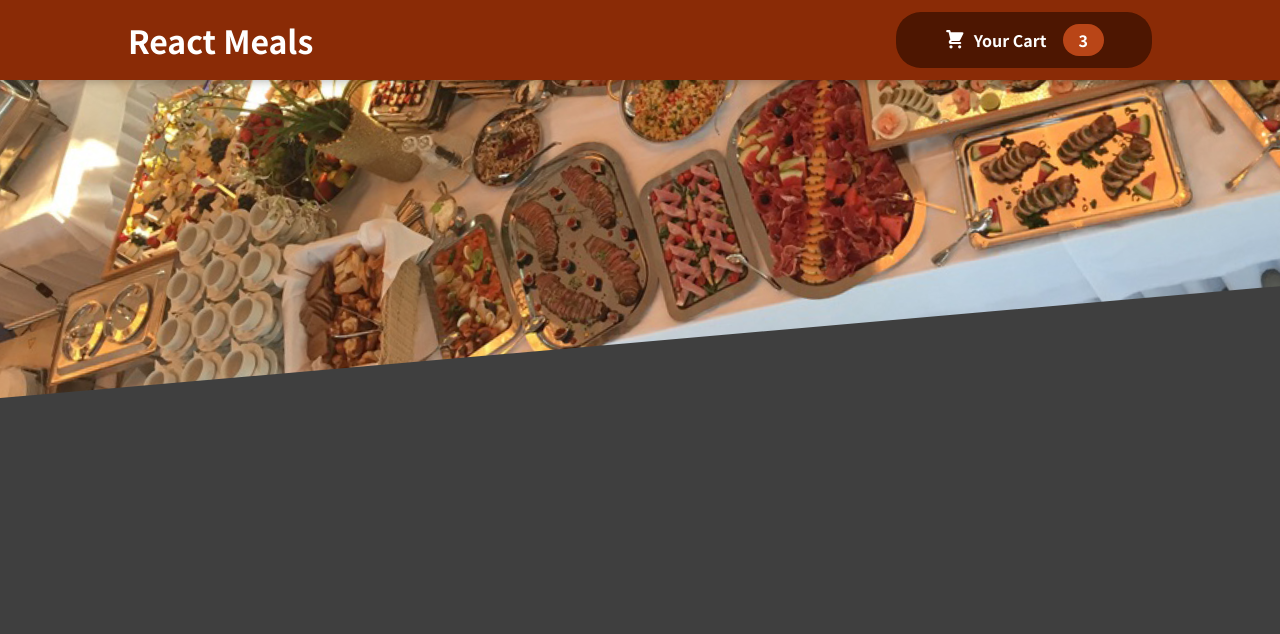
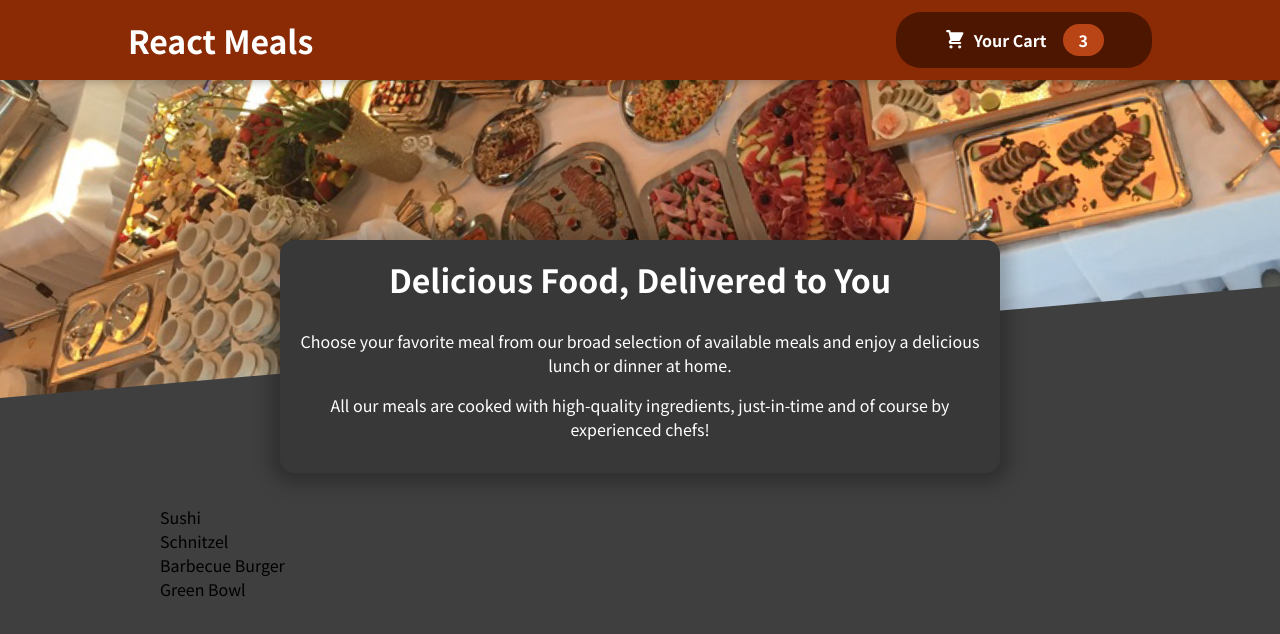
Before and after one commit to johnnyfers/react-meals, a JavaScript app: page / in a window 1280 px wide. Shown: the top 634 px of the page. Built offline with nearby package versions, Linux system fonts and the light colour scheme.

Commit message:
adding meals components

```diff
--- a/src/App.js
+++ b/src/App.js
@@ -1,9 +1,13 @@
 import Header from './components/Layout/Header/Header'
+import Meals from './components/Meals/Meals'
 
 function App() {
   return (
     <>
       <Header/>
+      <main>
+          <Meals/>
+      </main>
     </>
   );
 }
--- /dev/null
+++ b/src/components/Meals/AvailableMeals/AvailableMeals.js
@@ -0,0 +1,40 @@
+import classes from './AvailableMeals.module.css'
+
+const DUMMY_MEALS = [
+    {
+        id: 'm1',
+        name: 'Sushi',
+        description: 'Finest fish and veggies',
+        price: 22.99,
+    },
+    {
+        id: 'm2',
+        name: 'Schnitzel',
+        description: 'A german specialty!',
+        price: 16.5,
+    },
+    {
+        id: 'm3',
+        name: 'Barbecue Burger',
+        description: 'American, raw, meaty',
+        price: 12.99,
+    },
+    {
+        id: 'm4',
+        name: 'Green Bowl',
+        description: 'Healthy...and green...',
+        price: 18.99,
+    },
+];
+
+const AvailableMeals = () => {
+    return (
+        <section className={classes.meals}>
+            <ul>
+                {DUMMY_MEALS.map(meal => <li>{meal.name}</li>)}
+            </ul>
+        </section>
+    )
+}
+
+export default AvailableMeals
--- /dev/null
+++ b/src/components/Meals/AvailableMeals/AvailableMeals.module.css
@@ -0,0 +1,24 @@
+.meals {
+    max-width: 60rem;
+    width: 90%;
+    margin: 2rem auto;
+    animation: meals-appear 1s ease-out forwards;
+  }
+
+  .meals ul {
+    list-style: none;
+    margin: 0;
+    padding: 0;
+  }
+
+  @keyframes meals-appear {
+    from {
+      opacity: 0;
+      transform: translateY(3rem);
+    }
+
+    to {
+      opacity: 1;
+      transform: translateY(0);
+    }
+  }
--- a/src/components/Meals/Meals.js
+++ b/src/components/Meals/Meals.js
@@ -0,0 +1,13 @@
+import MealsSummary from './MealsSummary/MealsSummary'
+import AvailableMeals from './AvailableMeals/AvailableMeals'
+
+const Meals = ()=>{
+    return (
+        <>
+            <MealsSummary/>
+            <AvailableMeals/>
+        </>
+    )
+}
+
+export default Meals
--- a/src/components/Meals/MealsSummary/MealsSummary.js
+++ b/src/components/Meals/MealsSummary/MealsSummary.js
@@ -1,9 +1,20 @@
 import classes from './MealsSummary.module.css'
 
-const MealsSummary = ()=>{
+const MealsSummary = () => {
     return (
-        <section className>
+        <section className={classes.summary}>
             <h2>Delicious Food, Delivered to You</h2>
+
+            <p>
+                Choose your favorite meal from our broad selection of available meals
+                and enjoy a delicious lunch or dinner at home.
+            </p>
+
+            <p>
+                All our meals are cooked with high-quality ingredients, just-in-time and
+                of course by experienced chefs!
+            </p>
+
         </section>
     )
 }
```
Also changed, not shown: 1 other file (tests, documents, lock files or other folders).
